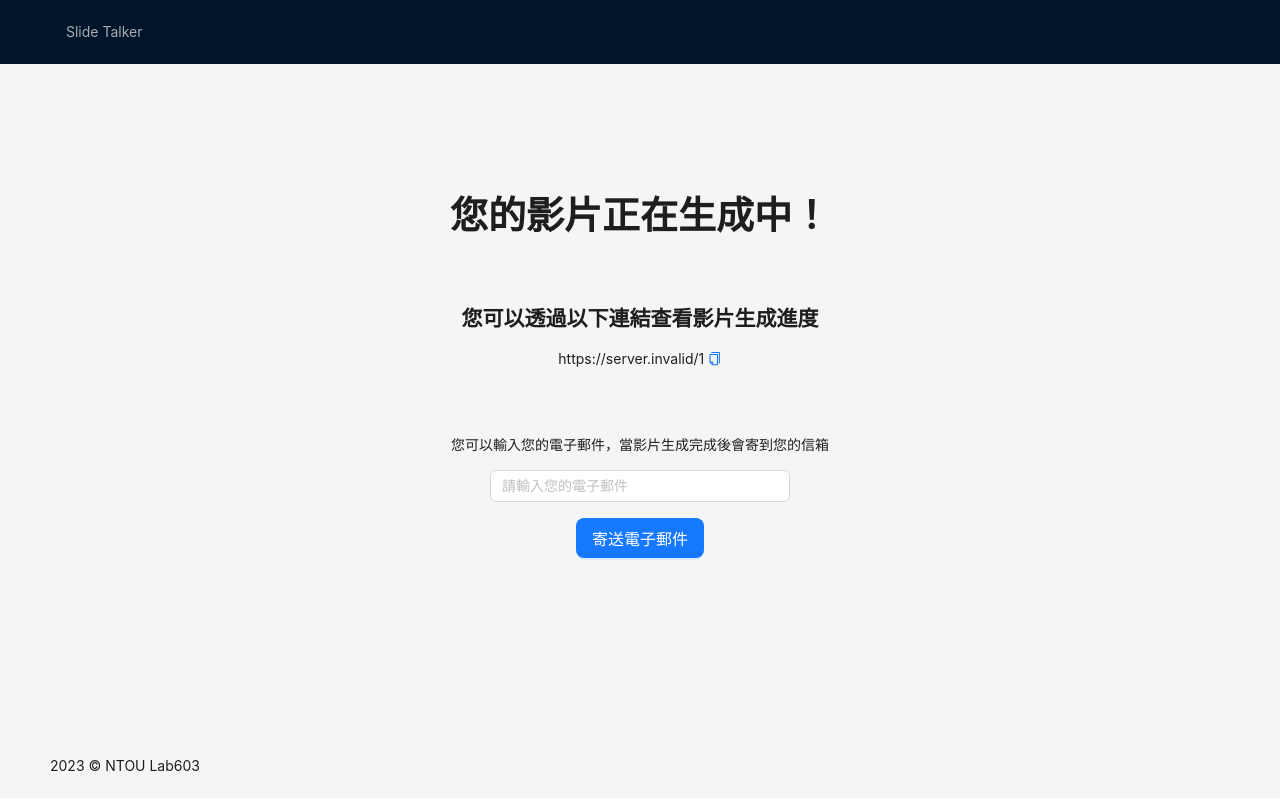
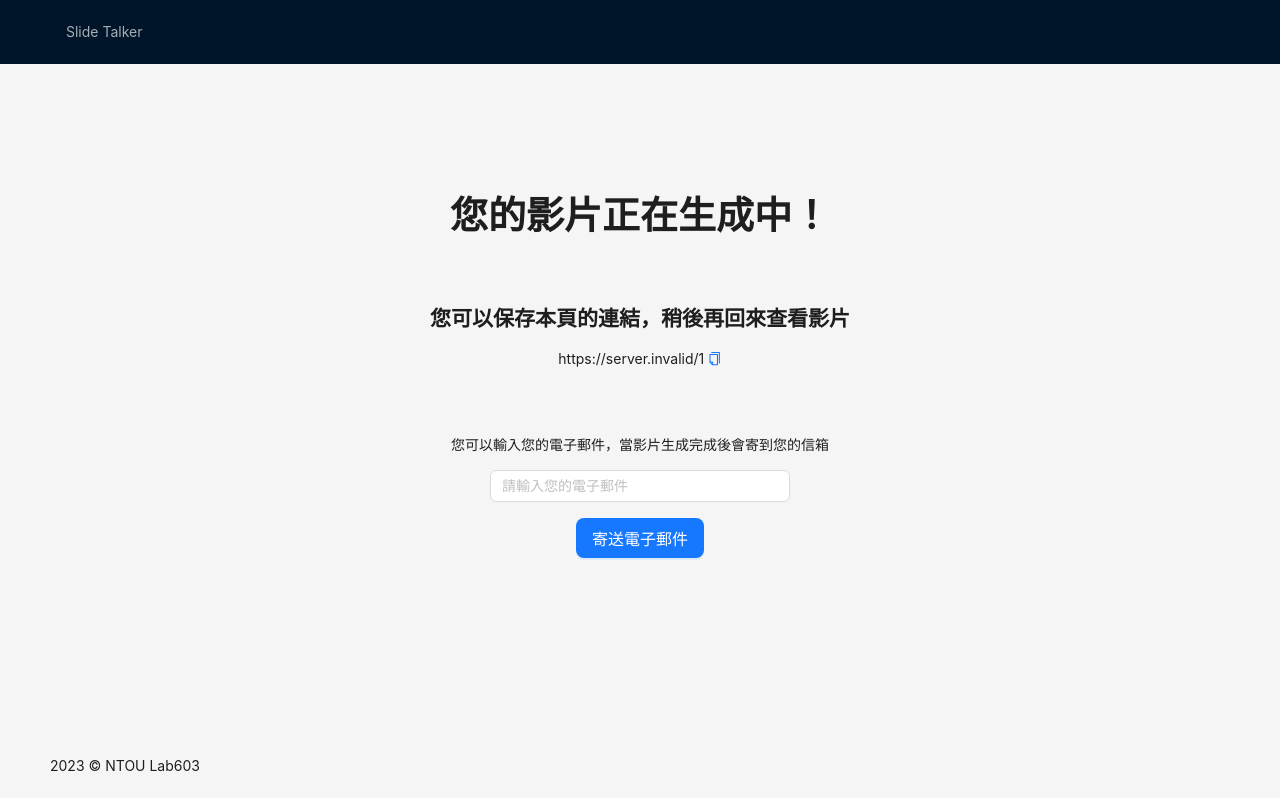
Before and after one commit to CJCSeniorProject/slide-talker-frontend, a Next.js app: page /1 in a window 1280 px wide. Built offline with nearby package versions, Linux system fonts and the light colour scheme; no server answers.

Commit message:
feat(CodePage): show env url

```diff
--- a/pages/[code].tsx
+++ b/pages/[code].tsx
@@ -37,9 +37,9 @@ const VideoProgress = () => {
     <BaseLayout>
       <Container>
         <GenTitle>您的影片正在生成中！</GenTitle>
-        <GenSubTitle>您可以透過以下連結查看影片生成進度</GenSubTitle>
+        <GenSubTitle>您可以保存本頁的連結，稍後再回來查看影片</GenSubTitle>
         <GenLink>
-          <Text copyable>{`${process.env.NEXT_PUBLIC_API_URL}/${code}`}</Text>
+          <Text copyable>{`${process.env.NEXT_PUBLIC_HOST}/${code}`}</Text>
         </GenLink>
         <InputEmail />
       </Container>
```
